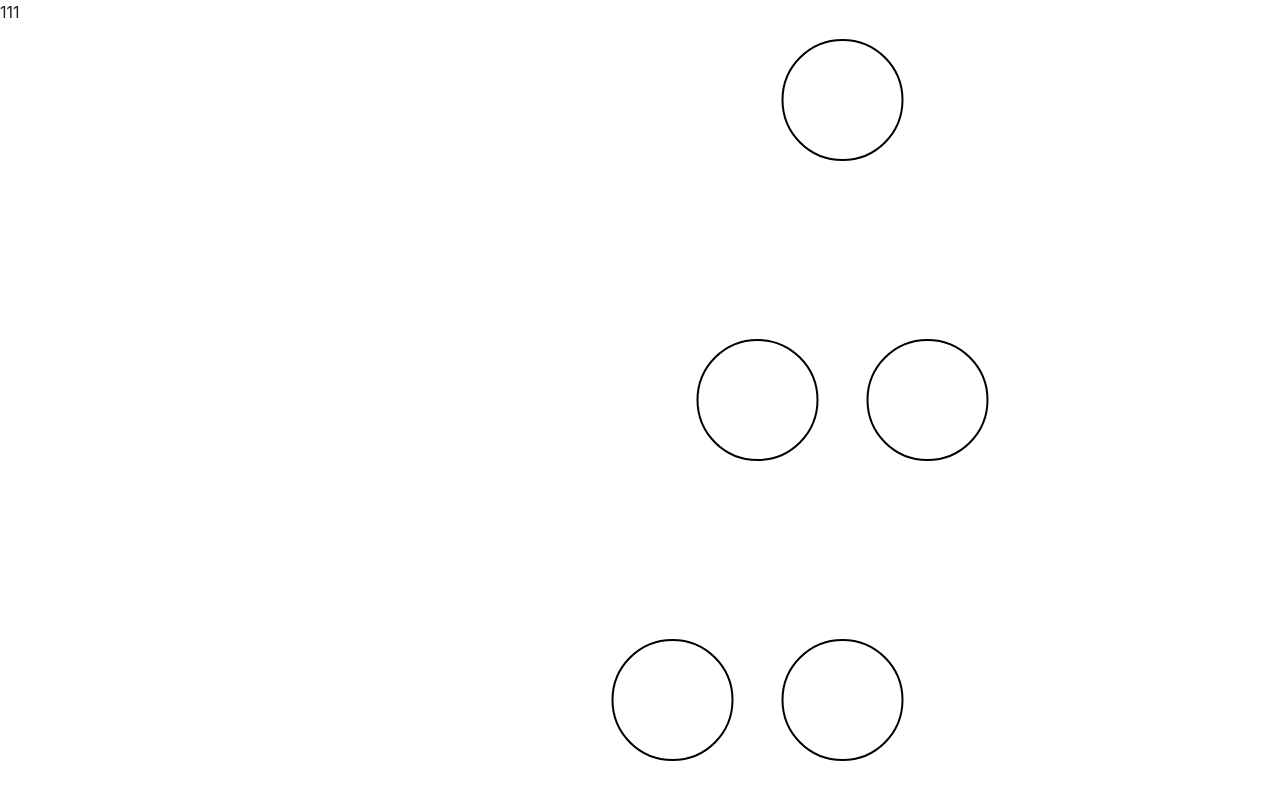
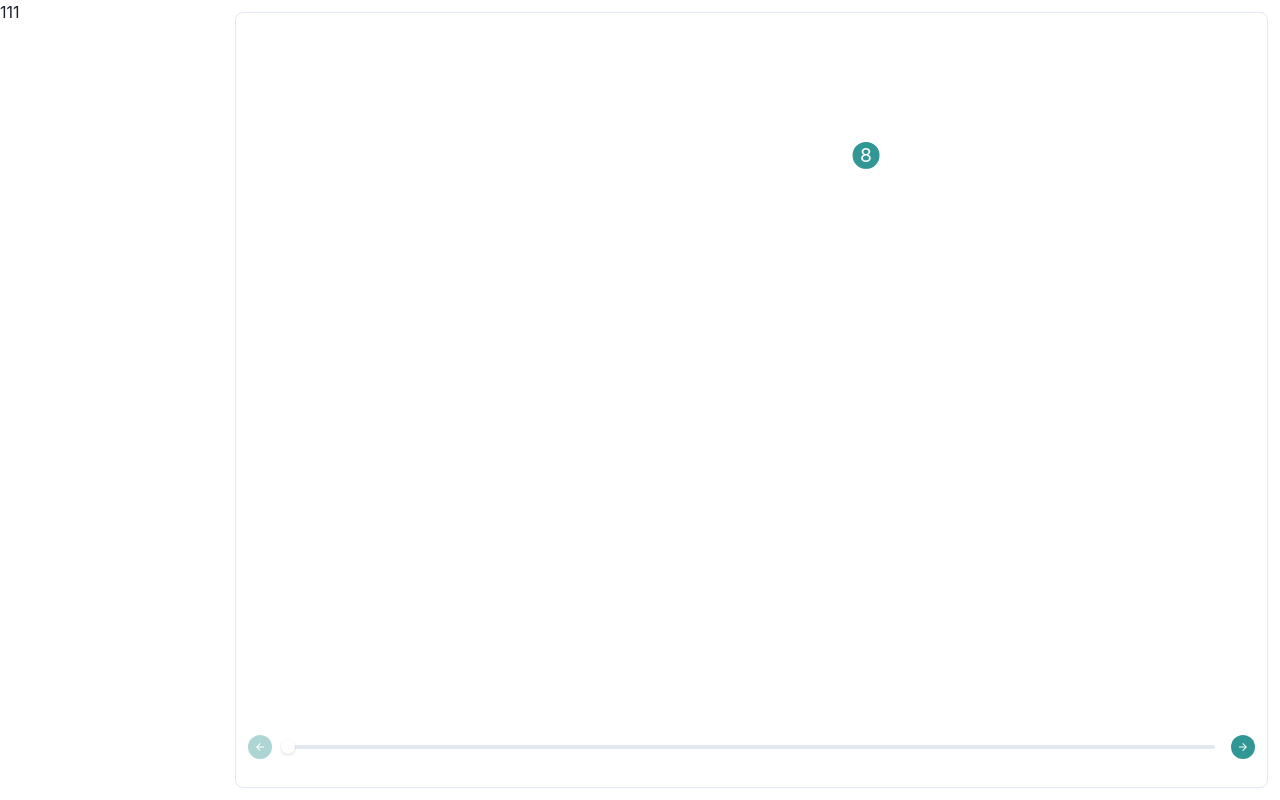
Before and after one commit to liujiajun/recursion-viz, a React (Create React App) app: page / in a window 1280 px wide. Built offline with nearby package versions, Linux system fonts and the light colour scheme.

Commit message:
Add ProgressControl for TreeViewer

```diff
--- a/src/components/app/App.tsx
+++ b/src/components/app/App.tsx
@@ -17,7 +17,7 @@ function test () {
       if (n == 0 || n == 1) return n;
       return fn(n - 1) + fn(n - 2);
     `,
-    params: [{ name: 'n', value: 3 }]
+    params: [{ name: 'n', value: 8 }]
   }
 
   // const adjList = {
@@ -53,7 +53,7 @@ function test () {
   console.log('---')
   console.log(root)
   console.log('---')
-  return <TreeViewer vertices={vertices} edges={edges} verticesContext={verticesContext} time={0} />
+  return <TreeViewer vertices={vertices} edges={edges} verticesContext={verticesContext} />
 }
 
 export const App = () => (
@@ -63,8 +63,10 @@ export const App = () => (
           {/* { test() } */}
           111
         </Box>
-        <Box flexGrow={1} h="100vh" mx={3} >
-          { test() }
+        <Box flexGrow={1} h="100vh" padding={3}>
+          <Box height="100%" width="100%" padding={3} borderWidth={1} borderRadius="lg">
+            { test() }
+          </Box>
         </Box>
       </Flex>
     </ChakraProvider>
--- a/src/components/tree-viewer/TreeViewer.tsx
+++ b/src/components/tree-viewer/TreeViewer.tsx
@@ -1,6 +1,10 @@
-import * as React from 'react'
+import React, { useState } from 'react'
+import {
+  Box
+} from '@chakra-ui/react'
 import { EdgesInfo, VerticesContext, VerticesInfo } from '../../types/Types'
 import Vertex from './vertex/Vertex'
+import ProgressControl from './progress/ProgressControl'
 
 const SCALE_FACTOR = [85, 150]
 const TRANS_FACTOR = [50, 50]
@@ -9,7 +13,6 @@ type Props = {
   vertices: VerticesInfo,
   edges: EdgesInfo,
   verticesContext: VerticesContext,
-  time: number
 }
 
 const getBottomRightCoords = (nodes: VerticesInfo) => {
@@ -22,12 +25,24 @@ const getBottomRightCoords = (nodes: VerticesInfo) => {
     raw[1] * SCALE_FACTOR[1] + 2 * TRANS_FACTOR[1]]
 }
 
-const nodes = (nodes: VerticesInfo, context: VerticesContext) => {
-  console.log(getBottomRightCoords(nodes))
+const getEndTime = (nodes: VerticesInfo) => {
+  return Object.entries(nodes).map(([k, v]) => v).reduce(
+    (acc, cur) => {
+      return Math.max(cur.highlightAt[cur.highlightAt.length - 1], acc)
+    }, 0
+  )
+}
+
+const nodes = (nodes: VerticesInfo, context: VerticesContext, time) => {
   return (
     <>
       { Object.entries(nodes).map(([k, v]) => {
-        return <Vertex key={v.id} center={[v.coords[0] * SCALE_FACTOR[0] + TRANS_FACTOR[0], v.coords[1] * SCALE_FACTOR[1] + TRANS_FACTOR[1]]} />
+        return v.appearFrom <= time &&
+        <Vertex key={v.id}
+                center={[v.coords[0] * SCALE_FACTOR[0] + TRANS_FACTOR[0], v.coords[1] * SCALE_FACTOR[1] + TRANS_FACTOR[1]]}
+                highlight={v.highlightAt.includes(time) ? 'current' : 'normal'}
+                label={context[v.id].args.join(', ')}
+        />
       })}
     </>
   )
@@ -36,15 +51,24 @@ const nodes = (nodes: VerticesInfo, context: VerticesContext) => {
 const TreeViewer = ({
   vertices,
   edges,
-  verticesContext,
-  time
+  verticesContext
 } : Props) => {
+  const [time, setTime] = useState(0)
+
   const bottomRight = getBottomRightCoords(vertices)
+  const endTime = getEndTime(vertices)
+
   return (
-    <svg width="100%" height="100vh" viewBox={`0 0 ${bottomRight[0]} ${bottomRight[1]}`}
-    >
-       { nodes(vertices, verticesContext) }
-    </svg>
+    <Box width="100%" height="100%">
+      <Box width="100%" height="calc(100% - 2.5rem)" backgroundColor="">
+        <svg height="100%" width="100%" viewBox={`0 0 ${bottomRight[0]} ${bottomRight[1]}`}>
+          { nodes(vertices, verticesContext, time) }
+        </svg>
+      </Box>
+      <Box width="100%" height="2.5rem">
+        <ProgressControl time={time} endTime={endTime} onTimeChange={(time) => setTime(time) } />
+      </Box>
+    </Box>
   )
 }
 
--- /dev/null
+++ b/src/components/tree-viewer/progress/ProgressControl.tsx
@@ -0,0 +1,54 @@
+import * as React from 'react'
+import {
+  Box,
+  IconButton,
+  HStack,
+  Slider,
+  SliderTrack,
+  SliderFilledTrack,
+  SliderThumb
+} from '@chakra-ui/react'
+import { ArrowBackIcon, ArrowForwardIcon } from '@chakra-ui/icons'
+
+type Props = {
+  endTime: number,
+  time: number
+  onTimeChange: Function
+}
+
+const ProgressControl = ({ endTime, time, onTimeChange }: Props) => {
+  return (
+    <Box>
+      <HStack spacing={4}>
+        <IconButton aria-label="Back"
+                    onClick={() => { onTimeChange(time - 1) }}
+                    disabled={time === 0}
+                    icon={<ArrowBackIcon />}
+                    isRound={true}
+                    colorScheme="teal"
+                    size="xs" />
+        <Slider colorScheme="teal"
+                onChange={(value) => { onTimeChange(value) }}
+                value={time}
+                defaultValue={0}
+                min={0}
+                max={endTime}
+                focusThumbOnChange={false} >
+          <SliderTrack>
+            <SliderFilledTrack />
+          </SliderTrack>
+          <SliderThumb />
+        </Slider>
+        <IconButton aria-label="Forward"
+                    onClick={() => { onTimeChange(time + 1) }}
+                    disabled={time === endTime}
+                    icon={<ArrowForwardIcon />}
+                    isRound={true}
+                    colorScheme="teal"
+                    size="xs" />
+      </HStack>
+    </Box>
+  )
+}
+
+export default ProgressControl
--- a/src/components/tree-viewer/vertex/Vertex.tsx
+++ b/src/components/tree-viewer/vertex/Vertex.tsx
@@ -1,13 +1,38 @@
 import * as React from 'react'
-import { Point } from '../../../types/Types'
+import { HighlightStatus, Point } from '../../../types/Types'
 
 type Props = {
-  center: Point
+  center: Point,
+  highlight: HighlightStatus,
+  label: string
 }
 
-const Vertex = ({ center } : Props) => {
+const Vertex = ({ center, highlight, label } : Props) => {
   return (
-    <circle cx={center[0]} cy={center[1]} r="30" stroke="black" strokeWidth="1" fill="transparent"/>
+    <>
+      <circle cx={center[0]}
+              cy={center[1]}
+              fill={highlight === 'normal' ? 'transparent' : '#319795'}
+              stroke={highlight === 'normal' ? 'black' : '#319795'}
+              r="30"
+              strokeWidth="3"
+      />
+      <text x={center[0]}
+            y={center[1]}
+            textAnchor="middle"
+            alignmentBaseline="middle"
+            fill={highlight === 'normal' ? 'black' : 'white'}
+            dy="0.2rem"
+            fontSize="45"
+            style={{
+              transform: `scale(${Math.min(1, 1 / label.length * 1.6)})`,
+              transformOrigin: 'center',
+              transformBox: 'fill-box'
+            }}
+      >
+        {label}
+      </text>
+    </>
   )
 }
 
--- a/src/types/Types.ts
+++ b/src/types/Types.ts
@@ -35,3 +35,5 @@ export type EdgesInfo = Record<string, {
   interval: [number, number],
   label?: string
 }>
+
+export type HighlightStatus = 'memo' | 'current' | 'normal'
```
